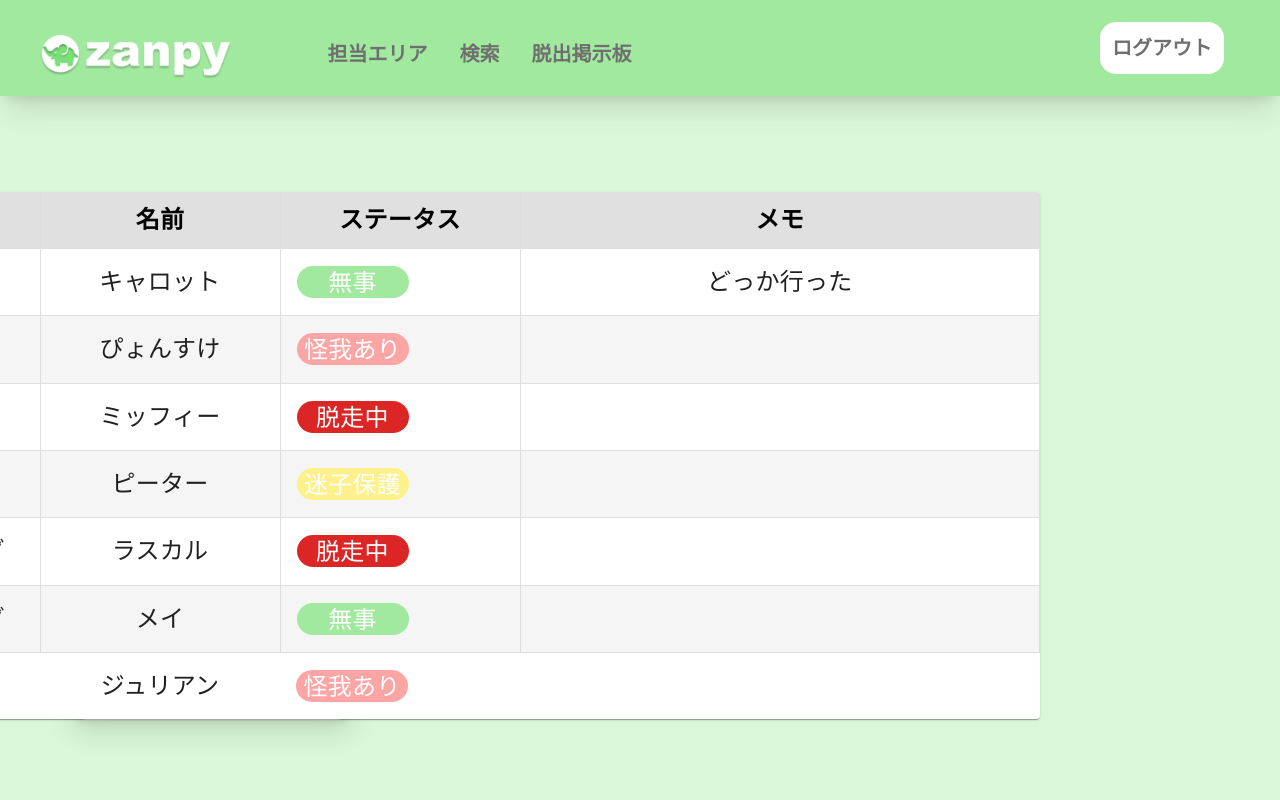
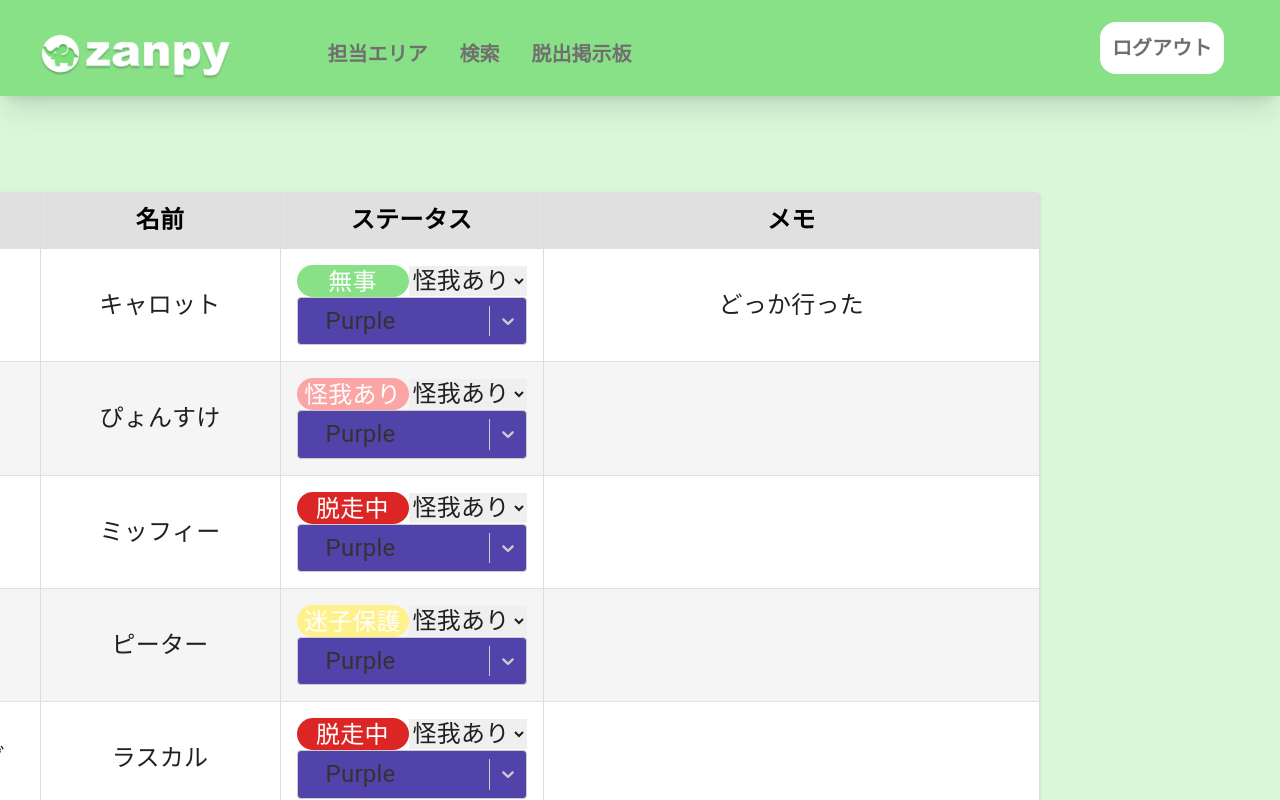
Before and after one commit to Fuuma0000/zanpy, a React (Create React App) app: page / in a window 1280 px wide. Both pictures are taken after typing "name@example.com", "Sample" into the empty fields and a click on the button "ログイン". Built offline with nearby package versions, Linux system fonts and the light colour scheme.

Commit message:
[upgrade]ステータスの表示悩み中

```diff
--- a/package.json
+++ b/package.json
@@ -9,10 +9,12 @@
     "@testing-library/jest-dom": "^5.16.5",
     "@testing-library/react": "^13.4.0",
     "@testing-library/user-event": "^13.5.0",
+    "chroma-js": "^2.4.2",
     "react": "^18.2.0",
     "react-dom": "^18.2.0",
     "react-router-dom": "^6.11.0",
     "react-scripts": "5.0.1",
+    "react-select": "^5.7.3",
     "web-vitals": "^2.1.4"
   },
   "scripts": {
@@ -40,7 +42,6 @@
     ]
   },
   "devDependencies": {
-    "eslint-plugin-react": "^7.32.2",
     "tailwindcss": "^3.3.2"
   }
 }
--- a/src/components/MyAreaTable.jsx
+++ b/src/components/MyAreaTable.jsx
@@ -8,6 +8,8 @@ import TableHead from "@mui/material/TableHead";
 import TableRow from "@mui/material/TableRow";
 import Paper from "@mui/material/Paper";
 import StatusVisual from "./StatusVisual";
+import { useState } from "react";
+import StatusSelect from "./StatusSelect";
 
 const StyledTableCell = styled(TableCell)(({ theme }) => ({
   [`&.${tableCellClasses.head}`]: {
@@ -38,6 +40,25 @@ function createData(type, name, states, memos) {
 }
 
 export default function MyAreaTable() {
+  const [selectedStatus, setSelectedStatus] = useState(null);
+  const [rows, setRows] = useState([
+    createData("うさぎ", "キャロット", 3, "どっか行った"),
+    createData("うさぎ", "ぴょんすけ", 0, ""),
+    createData("うさぎ", "ミッフィー", 1, ""),
+    createData("うさぎ", "ピーター", 2, ""),
+    createData("レッサーパンダ", "ラスカル", 1, ""),
+    createData("レッサーパンダ", "メイ", 3, ""),
+    createData("リスざる", "ジュリアン", 0, ""),
+  ]);
+
+  const handleChangeStatus = (event, index) => {
+    const newRows = [...rows];
+    console.log(event.target.value);
+    newRows[index].states = parseInt(event.target.value);
+    console.log(newRows);
+    setRows(newRows);
+  };
+
   return (
     <div className='fixed right-0 mr-60 mt-24 w-[1240px]'>
       <TableContainer component={Paper}>
@@ -57,15 +78,27 @@ export default function MyAreaTable() {
             </TableRow>
           </TableHead>
           <TableBody>
-            {rows.map((row) => (
-              <StyledTableRow key={row.type}>
+            {rows.map((row, index) => (
+              <StyledTableRow key={row.index}>
                 <StyledTableCell component='th' scope='row' align='center'>
                   {row.type}
                 </StyledTableCell>
                 <StyledTableCell align='center'>{row.name}</StyledTableCell>
                 <StyledTableCell align='center'>
-                  {/* ここでステータスを表示 */}
-                  <StatusVisual status={row.states} />
+                  <div className='flex items-center'>
+                    <StatusVisual status={row.states} />
+                    <select
+                      value={selectedStatus}
+                      onChange={(event) => handleChangeStatus(event, index)}
+                    >
+                      <option value={0}>怪我あり</option>
+                      <option value={1}>脱走中</option>
+                      <option value={2}>迷子保護</option>
+                      <option value={3}>無事</option>
+                      <option value={4}>不明</option>
+                    </select>
+                  </div>
+                  <StatusSelect></StatusSelect>
                 </StyledTableCell>
                 <StyledTableCell align='center'>{row.memos}</StyledTableCell>
               </StyledTableRow>
--- /dev/null
+++ b/src/components/StatusSelect.jsx
@@ -0,0 +1,111 @@
+import React from "react";
+import chroma from "chroma-js";
+
+import { colourOptions } from "../data.tsx";
+import Select, { StylesConfig } from "react-select";
+
+const dot = (color = "transparent") => ({
+  alignItems: "center",
+  display: "flex",
+
+  ":before": {
+    backgroundColor: color,
+    borderRadius: 10,
+    content: '" "',
+    display: "block",
+    marginRight: 8,
+    height: 10,
+    width: 10,
+  },
+});
+
+const colourStyles = {
+  control: (styles, { selectProps: { value } }) => ({
+    ...styles,
+    backgroundColor: value ? value.color : "white",
+  }),
+  option: (styles, { data, isSelected, isFocused }) => {
+    const color = chroma(data.color);
+    return {
+      ...styles,
+      backgroundColor: isSelected
+        ? data.color
+        : isFocused
+        ? color.alpha(0.1).css()
+        : undefined,
+      color: isSelected
+        ? chroma.contrast(color, "white") > 2
+          ? "white"
+          : "black"
+        : data.color,
+      cursor: "default",
+
+      ":active": {
+        ...styles[":active"],
+        backgroundColor: isSelected ? data.color : color.alpha(0.3).css(),
+      },
+    };
+  },
+  input: (styles, { selectProps: { value } }) => ({
+    ...styles,
+    ...dot(value.color),
+  }),
+  placeholder: (styles) => ({ ...styles, ...dot("#ccc") }),
+  singleValue: (styles, { data }) => ({ ...styles, ...dot(data.color) }),
+};
+
+// const colourStyles = {
+//   control: (styles, { selectProps: { value } }) => ({
+//     ...styles,
+//     backgroundColor: value ? value.color : "white",
+//   }),
+//   option: (styles, { data, isDisabled, isFocused, isSelected }) => {
+//     const color = chroma(data.color);
+//     return {
+//       ...styles,
+//       backgroundColor: isDisabled
+//         ? undefined
+//         : isSelected
+//         ? data.color
+//         : isFocused
+//         ? color.alpha(0.1).css()
+//         : undefined,
+//       color: isDisabled
+//         ? "#ccc"
+//         : isSelected || chroma.contrast(color, "white") > 2
+//         ? "white"
+//         : "black",
+//       cursor: isDisabled ? "not-allowed" : "default",
+
+//       ":active": {
+//         ...styles[":active"],
+//         backgroundColor: !isDisabled
+//           ? isSelected
+//             ? data.color
+//             : color.alpha(0.3).css()
+//           : undefined,
+//       },
+//     };
+//   },
+//   input: (styles, { selectProps: { value } }) => ({
+//     ...styles,
+//     ...dot(value.color),
+//   }),
+//   placeholder: (styles, { selectProps: { value } }) => ({
+//     ...styles,
+//     ...dot(value.color || "#ccc"),
+//   }),
+//   singleValue: (styles, { data }) => ({
+//     ...styles,
+//     ...dot(data.color),
+//     color: chroma.contrast(data.color, "white") > 2 ? "white" : "black",
+//   }),
+// };
+
+export default () => (
+  <Select
+    defaultValue={colourOptions[2]}
+    options={colourOptions}
+    styles={colourStyles}
+  />
+);
--- a/src/components/StatusVisual.jsx
+++ b/src/components/StatusVisual.jsx
@@ -21,7 +21,9 @@ const StatusVisual = ({ status }) => {
   }
 
   return (
-    <div className={`w-28 h-8 rounded-2xl text-white ${color}`}>{text}</div>
+    <>
+      <div className={`w-28 h-8 rounded-2xl text-white ${color}`}>{text}</div>
+    </>
   );
 };
 
--- /dev/null
+++ b/src/data.tsx
@@ -0,0 +1,18 @@
+export interface ColourOption {
+  readonly value: string;
+  readonly label: string;
+  readonly color: string;
+}
+
+export const colourOptions: readonly ColourOption[] = [
+  { value: "ocean", label: "Ocean", color: "#00B8D9" },
+  { value: "blue", label: "Blue", color: "#0052CC" },
+  { value: "purple", label: "Purple", color: "#5243AA" },
+  { value: "red", label: "Red", color: "#FF5630" },
+  { value: "orange", label: "Orange", color: "#FF8B00" },
+  { value: "yellow", label: "Yellow", color: "#FFC400" },
+  { value: "green", label: "Green", color: "#36B37E" },
+  { value: "forest", label: "Forest", color: "#00875A" },
+  { value: "slate", label: "Slate", color: "#253858" },
+  { value: "silver", label: "Silver", color: "#666666" },
+];
--- a/tailwind.config.js
+++ b/tailwind.config.js
@@ -10,7 +10,7 @@ module.exports = {
         form: "#EFEDED",
         test: "#706F6F",
         loginBotton: "#84ED82",
-        main_green: "#A0E99E",
+        main_green: "#88E186",
         sub_color: "#D9F8D9",
         hover_color: "#70CB6E",
       },
```
Also changed, not shown: 1 other file (tests, documents, lock files or other folders).
